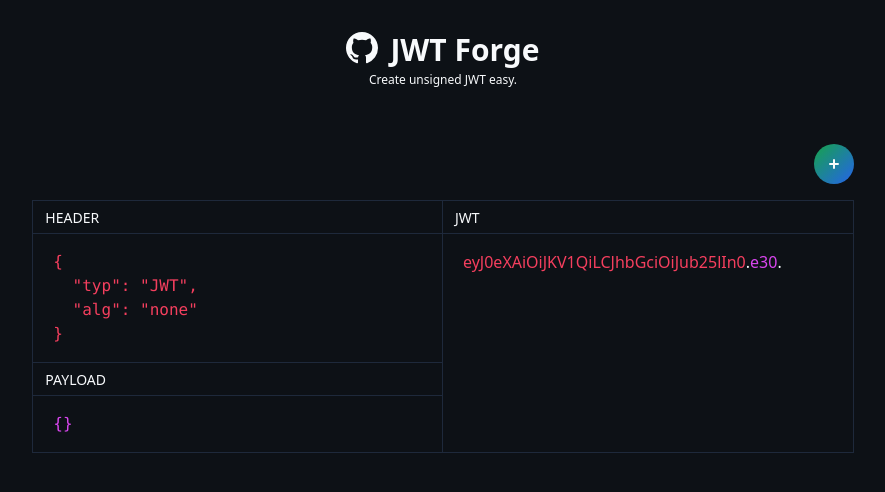
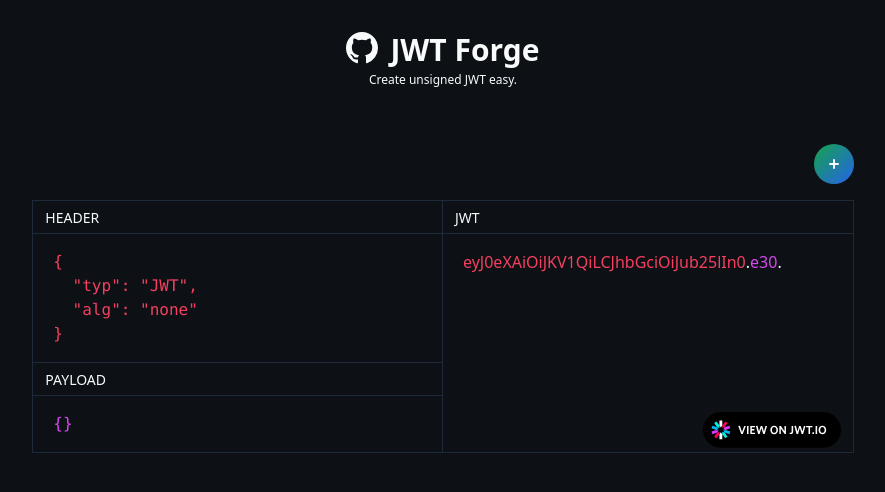
Before and after one commit to hoto/jwt-forge, a Next.js app: page / in a window 1280 px wide. Shown: the top 492 px of the page, without its empty margins (197-1082 px from the left). Built offline with nearby package versions, Linux system fonts and the light colour scheme.

Commit message:
Add view on jwt.io thing

```diff
--- a/components/JwtView.tsx
+++ b/components/JwtView.tsx
@@ -1,27 +1,35 @@
 import { FC } from 'react'
 import base64url from 'base64url'
+import Link from 'next/link'
 
 const JwtView: FC<{ header: object; payload: object }> = ({
   header,
   payload,
 }) => {
+  const headerPart = base64url(JSON.stringify(header))
+  const payloadPart = base64url(JSON.stringify(payload))
   return (
-    <>
+    <div className="relative h-full">
       <div className="border-b border-slate-800 px-3 py-1">
         <span className="text-sm font-light ">JWT</span>
       </div>
 
-      <div className="break-all px-5 py-4">
+      <div className="break-all px-5 pt-4 mb-16">
         <span className="overflow-none text-wrap text-rose-500">
-          {base64url(JSON.stringify(header))}
+          {headerPart}
         </span>
-        .
-        <span className="text-fuchsia-500">
-          {base64url(JSON.stringify(payload))}
-        </span>
-        .
+        .<span className="text-fuchsia-500">{payloadPart}</span>.
       </div>
-    </>
+      <div className="absolute bottom-0 right-0 px-3 py-1">
+        <Link
+          href={`https://jwt.io/?value=${headerPart}.${payloadPart}.`}
+          className="text-sm font-light hover:text-blue-500 hover:underline"
+          target="_blank"
+        >
+          <img src="/view-on-jwt-io.svg" alt="View on jwt.io" />
+        </Link>
+      </div>
+    </div>
   )
 }
 
```
Also changed, not shown: public/vercel.svg (deleted), public/view-on-jwt-io.svg (added).
